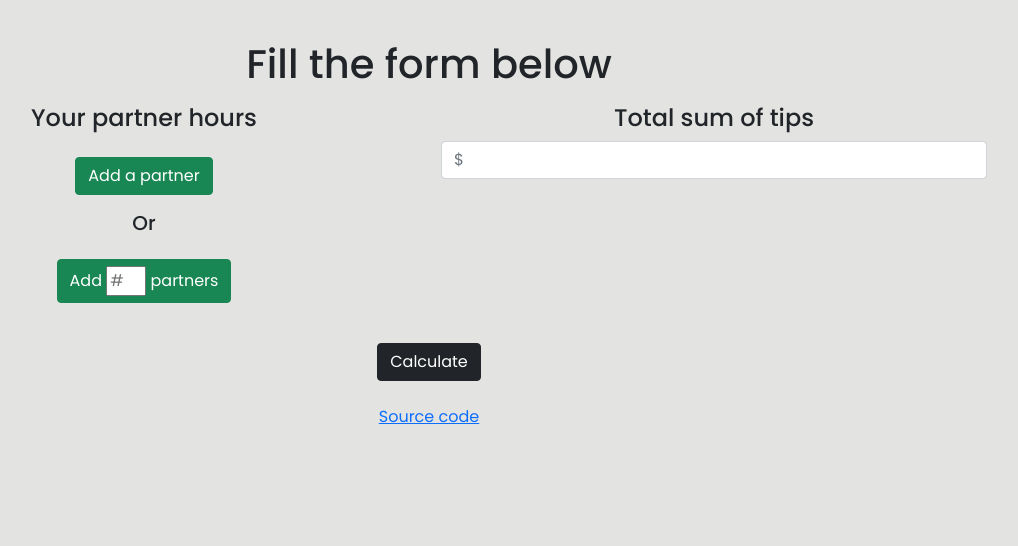
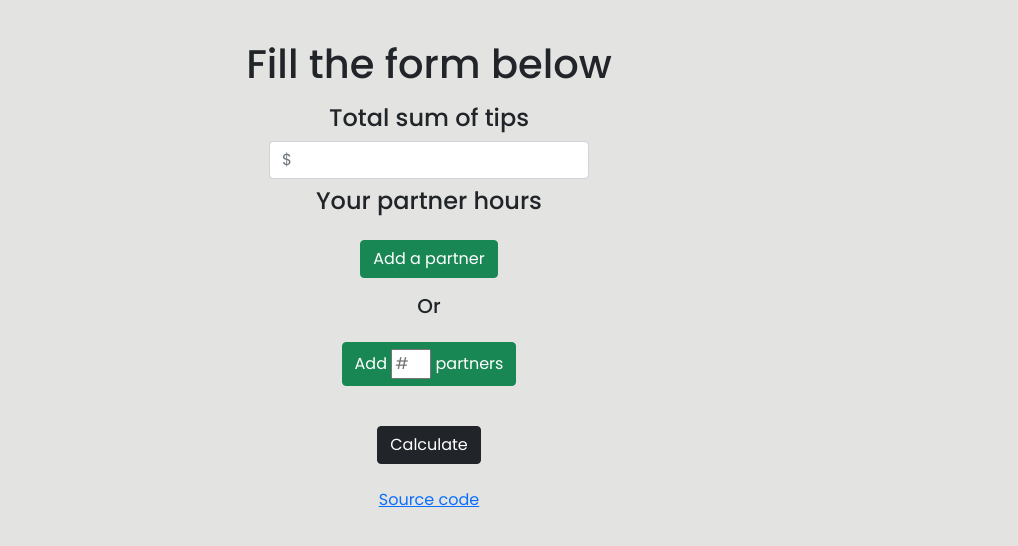
Before and after one commit to drew-mack/AmazingSbuxTipsCalc, a Flask app: page /entry in a window 1280 px wide. Shown: the top 546 px of the page, without its empty margins (211-1229 px from the left). Run offline with Flask 2, Linux system fonts and the light colour scheme; some libraries are stand-ins or nearby versions.

Commit message:
Improved stying of the input form

```diff
--- a/static/style.css
+++ b/static/style.css
@@ -7,3 +7,10 @@ body{
     text-align: center;
     padding: 5vh;
   }
+div.form-container{
+  display: grid;
+  place-items: center;
+}
+.form-control{
+  max-width: 20rem;
+}
--- a/templates/entry.html
+++ b/templates/entry.html
@@ -16,14 +16,14 @@
 <form action="/entry" method="POST" class="container">
     <div class="row">
         <div class="col-sm">
+            <h4>Total sum of tips</h4>
+            <div class="form-container">
+                <input class="form-control" type="number" placeholder="$" required name="bank">
+            </div>
             <h4>Your partner hours</h4>
             <button type="button" style="margin: 2vh;" class="addPartner btn btn-success">Add a partner</button><br>
             <h5>Or</h5>
             <button type="button" style="margin: 2vh;" class="addPartners btn btn-success">Add <input style="max-width: 40px;" placeholder="#" id="partnersQty"> partners</button><br>
-        </div>
-        <div class="col-sm">
-            <h4>Total sum of tips</h4>
-            <input class="form-control" type="number" placeholder="$" required name="bank">
             <!--
             <h4>Total tippable hours</h4>
             <input class="form-control" step="0.01" min="0" type="number" required name="total_hours">
@@ -45,7 +45,7 @@
     partners ++;
     document.getElementById("qty").value = `${partners}`;
     var html = `
-        <div style="margin-top: 2vh; margin-bottom: 2vh;">
+        <div class="form-container" style="margin-top: 2vh; margin-bottom: 2vh;">
             <input class="form-control" placeholder="Partner name (optional)" autocomplete="off" type="text" name="name_${partners}">
             <input class="form-control" step="0.01" min="0" placeholder="Partner #${partners} hours" type="number" name="Person ${partners}">
         </div>`;
@@ -58,7 +58,7 @@
             partners++;
             document.getElementById("qty").value = `${partners}`;
             var html = `
-                <div style="margin-top: 2vh; margin-bottom: 2vh;">
+                <div class="form-container" style="margin-top: 2vh; margin-bottom: 2vh;">
                     <input class="form-control" placeholder="Partner name (optional)" autocomplete="off" type="text" name="name_${partners}">
                     <input class="form-control" step="0.01" min="0" placeholder="Partner #${partners} hours" type="number" name="Person ${partners}">
                 </div>`;
```
